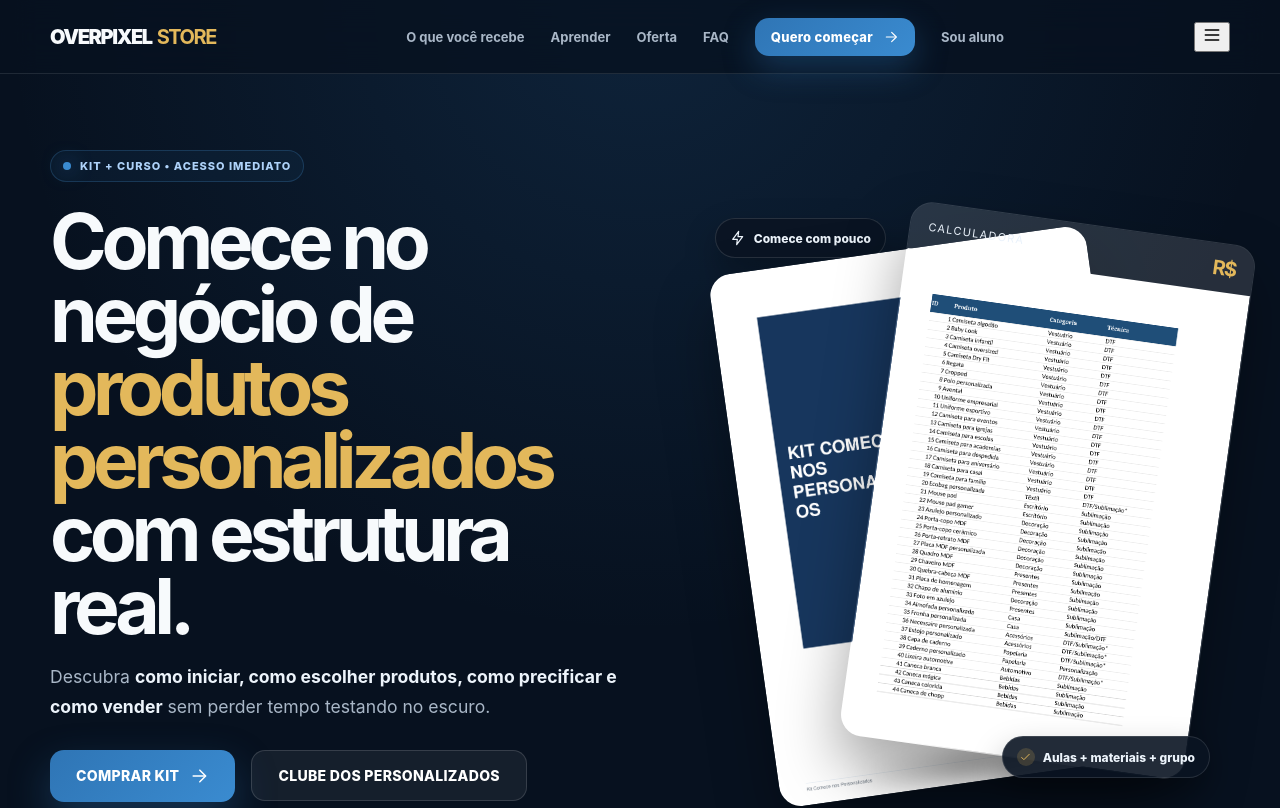
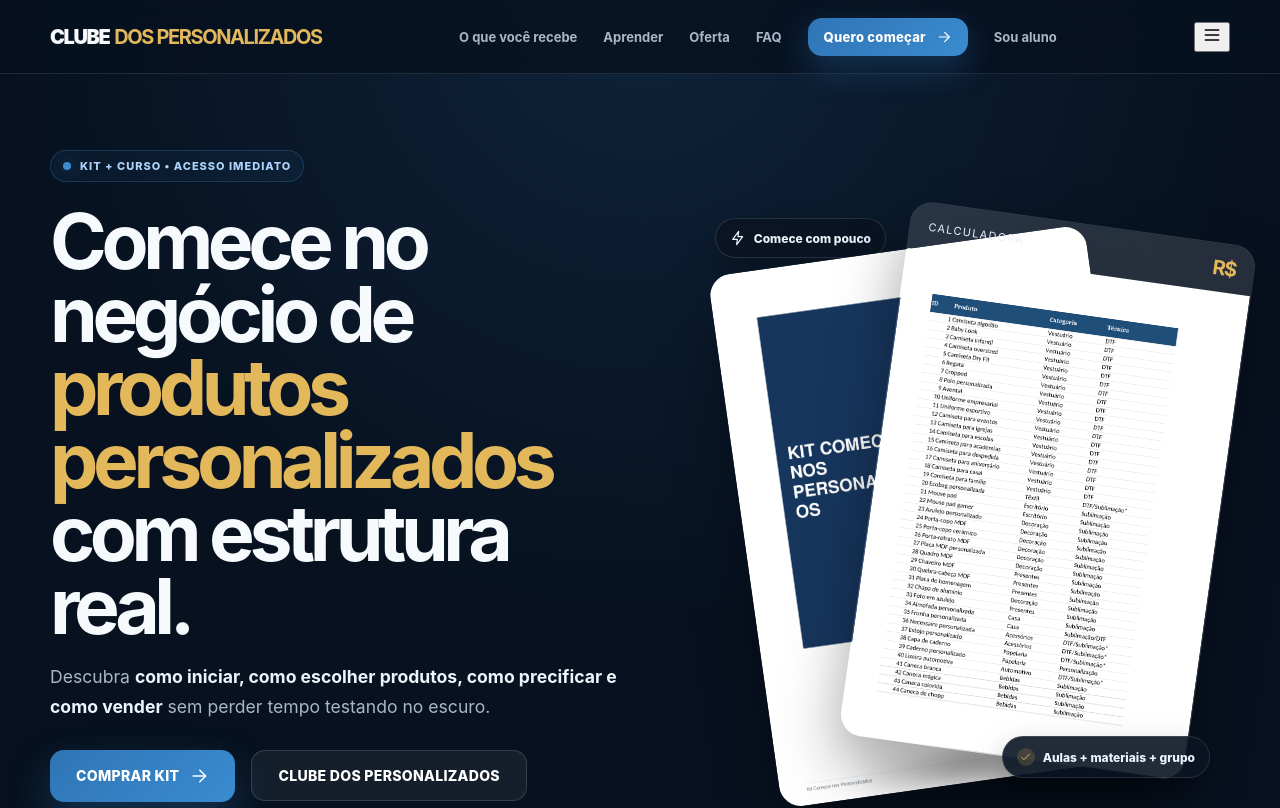
Before and after one commit to hdpontes/OVERPIXEL, a React (Vite) app: page / in a window 1280 px wide. Shown: the top 808 px of the page. Built offline with nearby package versions, Linux system fonts and the light colour scheme.

Commit message:
Update main.jsx

```diff
--- a/src/main.jsx
+++ b/src/main.jsx
@@ -149,8 +149,8 @@
       <header className="header">
         <div className="container nav">
           <a href="#top" className="brand" onClick={() => setMenu(false)}>
-            <span>OVERPIXEL</span>
-            <b>STORE</b>
+            <span>CLUBE</span>
+            <b>DOS PERSONALIZADOS</b>
           </a>
 
           <nav className={menu ? 'navlinks open' : 'navlinks'}>
@@ -538,8 +538,8 @@
         <div className="container footerInner">
           <div>
             <a href="#top" className="brand">
-              <span>OVERPIXEL</span>
-              <b>STORE</b>
+              <span>CLUBE</span>
+              <b>DOS PERSONALIZADOS</b>
             </a>
             <p>Produtos digitais para quem quer começar e crescer no mercado de produtos personalizados.</p>
           </div>
```
